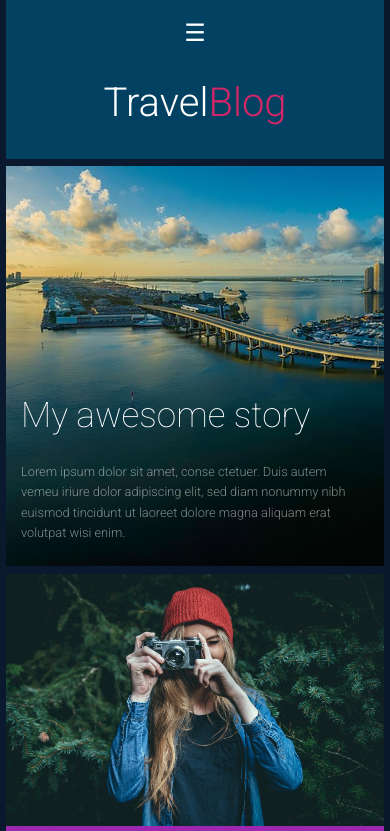
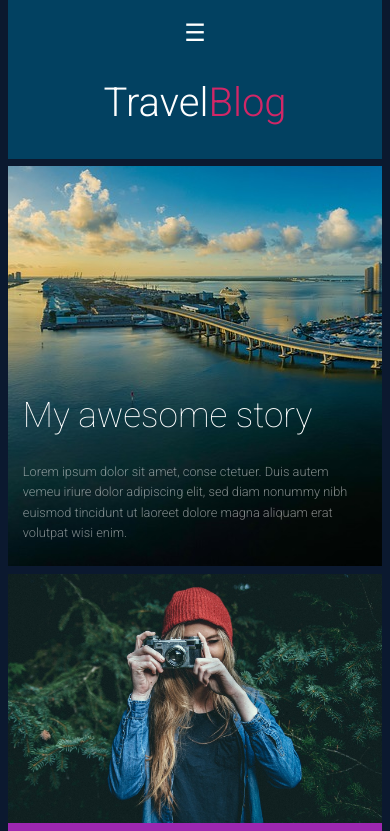
Before and after one commit to vovksamitnyk/FL-12, a plain HTML site: page FL12_HW5/homework/index.html in a window 390 px wide. Shown: the top 831 px of the page. Drawn offline with Linux system fonts and the light colour scheme.

Commit message:
added improvement

```diff
--- a/FL12_HW5/homework/css/styles.css
+++ b/FL12_HW5/homework/css/styles.css
@@ -257,10 +257,9 @@ footer p {
 @media all and (max-width: 768px) {
   /* tab */
   body {
-    width: 97%;
     min-width: 481px;
     margin: 0 auto;
-    padding: 0;
+    padding: 0 2vw;
   }
   aside {
     width: 100%;
@@ -311,7 +310,7 @@ footer p {
     font-size: 80%;
   }
   body {
-    min-width: 319px;
+    min-width: 320px;
   }
   main {
     flex-direction: column;
```
